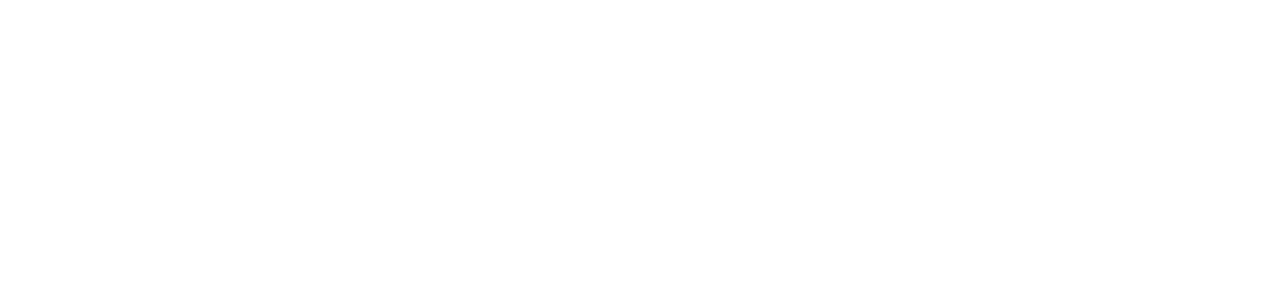
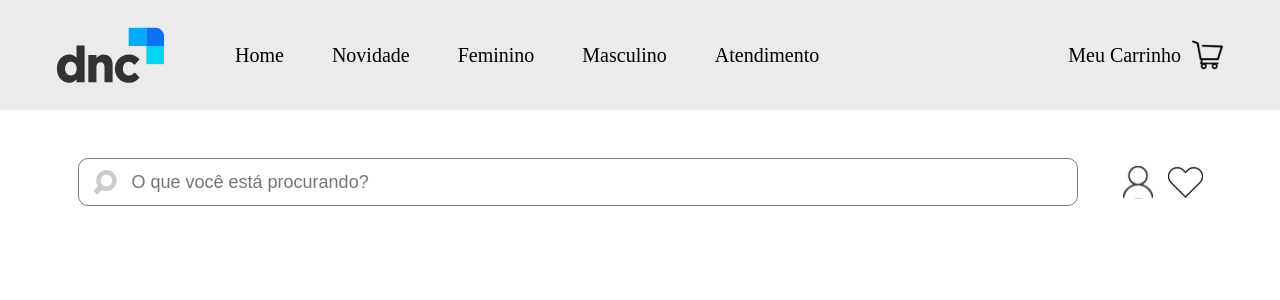
Before and after one commit to felipedestro/dnc-ecommerce, a React (Vite) app: page /home in a window 1280 px wide. Shown: the top 300 px of the page. Built offline with nearby package versions, Linux system fonts and the light colour scheme.

Commit message:
components search

```diff
--- a/src/components/HeaderMenu/index.scss
+++ b/src/components/HeaderMenu/index.scss
@@ -0,0 +1,35 @@
+@use "../../sass/variables" as *;
+
+.header-menu {
+	padding: 27px 56px;
+	background-color: $header-background;
+	width: 100%;
+	display: flex;
+	justify-content: space-between;
+	align-items: center;
+
+	&__logo {
+		width: 109px;
+		height: 56px;
+	}
+
+	ul {
+		display: flex;
+		list-style-type: none;
+		column-gap: 48px;
+		flex-grow: 1;
+		padding-left: 70px;
+		font-size: 20px;
+		line-height: 26px;
+	}
+
+	&__cart-shop {
+		display: flex;
+		gap: 10px;
+		align-items: center;
+
+		p {
+			font-size: 20px;
+		}
+	}
+}
--- /dev/null
+++ b/src/components/Search/Search.jsx
@@ -0,0 +1,24 @@
+import React from "react";
+import "./index.scss";
+import iconSearch from "../../assets/search.svg";
+import iconHeart from "../../assets/heart.svg";
+import iconProfile from "../../assets/profile.svg";
+
+function Search() {
+	return (
+		<div className="search">
+			<div className="search__input-container">
+				<img
+					src={iconSearch}
+					alt="Ícone de busca"
+					className="search__search-logo"
+				/>
+				<input type="text" placeholder="O que você está procurando?" />
+			</div>
+			<img src={iconProfile} alt="profile icon" />
+			<img src={iconHeart} alt="favorite licon" />
+		</div>
+	);
+}
+
+export default Search;
--- a/src/components/Search/index.scss
+++ b/src/components/Search/index.scss
@@ -0,0 +1,35 @@
+@use "../../sass/variables" as *;
+
+.search {
+	margin-top: 3rem;
+	display: flex;
+	align-items: center;
+	justify-content: center;
+	gap: 15px;
+
+	&__input-container {
+		width: 1000px;
+		height: 48px;
+		border: 1px solid $border-input-color;
+		border-radius: 10px;
+		display: flex;
+		align-items: center;
+		padding: 2px;
+		margin-right: 30px;
+
+		img {
+			margin-left: 12px;
+			width: 24px;
+		}
+
+		input {
+			margin-left: 15px;
+			font-size: 18px;
+			font-weight: 400;
+			line-height: normal;
+			border: none;
+			width: 90%;
+			outline: none;
+		}
+	}
+}
--- a/src/view/Home/Home.jsx
+++ b/src/view/Home/Home.jsx
@@ -1,12 +1,15 @@
-import React from 'react';
-import './index.scss';
-import { Link } from 'react-router-dom';
-
+import React from "react";
+import "./index.scss";
+import { Link } from "react-router-dom";
+import HeaderMenu from "../../components/HeaderMenu/HeaderMenu";
+import Search from "../../components/Search/Search";
 const Home = () => {
-  return (
-    <div className='home'>
-    </div>
-  )
-}
+	return (
+		<div className="home">
+			<HeaderMenu />
+			<Search />
+		</div>
+	);
+};
 
 export default Home;
```
Also changed, not shown: src/components/Search/Serach.jsx (deleted, +0 -10 lines).
